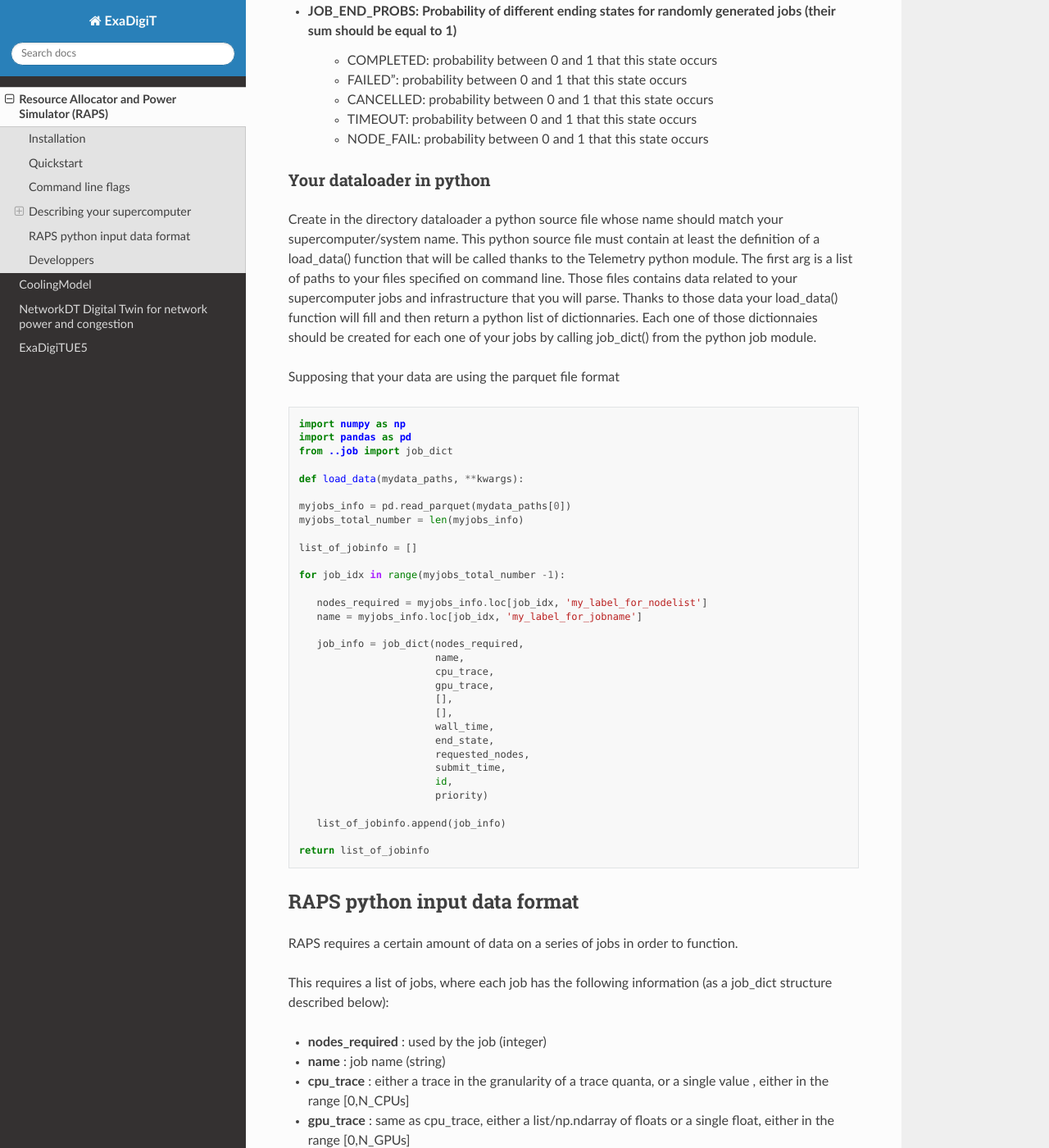
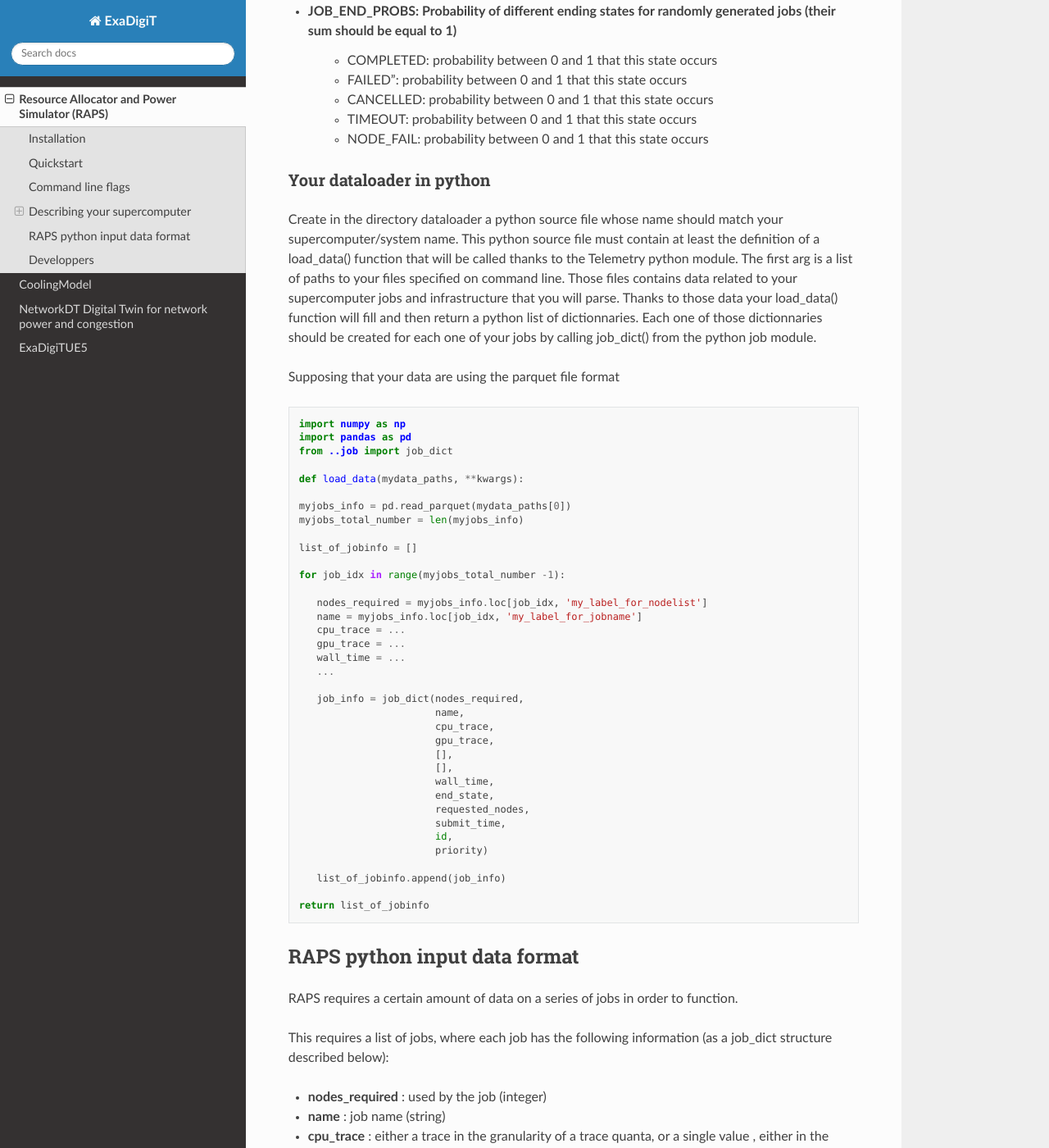
Before and after one commit to ExaDigiT/Documentation, a Sphinx documentation site: the page built from source/RAPS.rst, in a window 1280 px wide and 1400 px high, scrolled down 5110 px. Shown: the whole window at 82% size. Built offline with Sphinx 7.4.7 and the Read the Docs theme 3.1.0, drawn with Linux system fonts in a browser that asks for light colours.

Commit message:
more dict names

```diff
--- a/source/RAPS.rst
+++ b/source/RAPS.rst
@@ -152,7 +152,7 @@ Your dataloader in python
 
 Create in the directory dataloader a python source file whose name should match your supercomputer/system name.
 This python source file must contain at least the definition of a load_data() function that will be called thanks to the Telemetry python module. The first arg is a list of paths to your files specified on command line. Those files contains data related to your supercomputer jobs and infrastructure that you will parse.
-Thanks to those data your load_data() function will fill and then return a python list of dictionnaries. Each one of those dictionnaies should be created for each one of your jobs  by calling job_dict() from the python job module.
+Thanks to those data your load_data() function will fill and then return a python list of dictionnaries. Each one of those dictionnaries should be created for each one of your jobs  by calling job_dict() from the python job module.
 
 
 Supposing that your data are using the parquet file format
@@ -175,6 +175,10 @@ Supposing that your data are using the parquet file format
 
       nodes_required = myjobs_info.loc[job_idx, 'my_label_for_nodelist']
       name = myjobs_info.loc[job_idx, 'my_label_for_jobname']
+      cpu_trace = ...
+      gpu_trace = ...
+      wall_time = ...
+      ...
 
       job_info = job_dict(nodes_required,
                           name,
```
